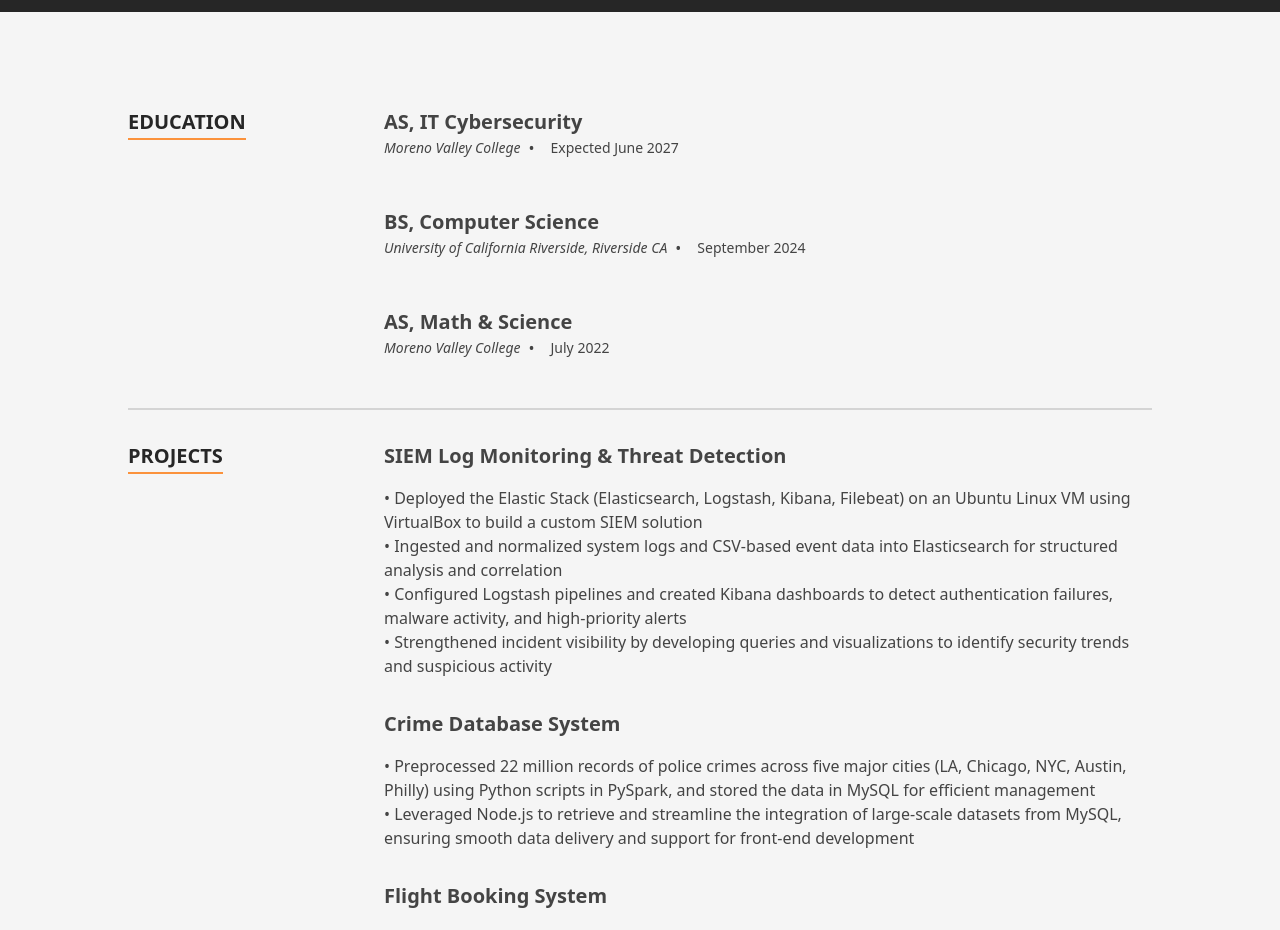
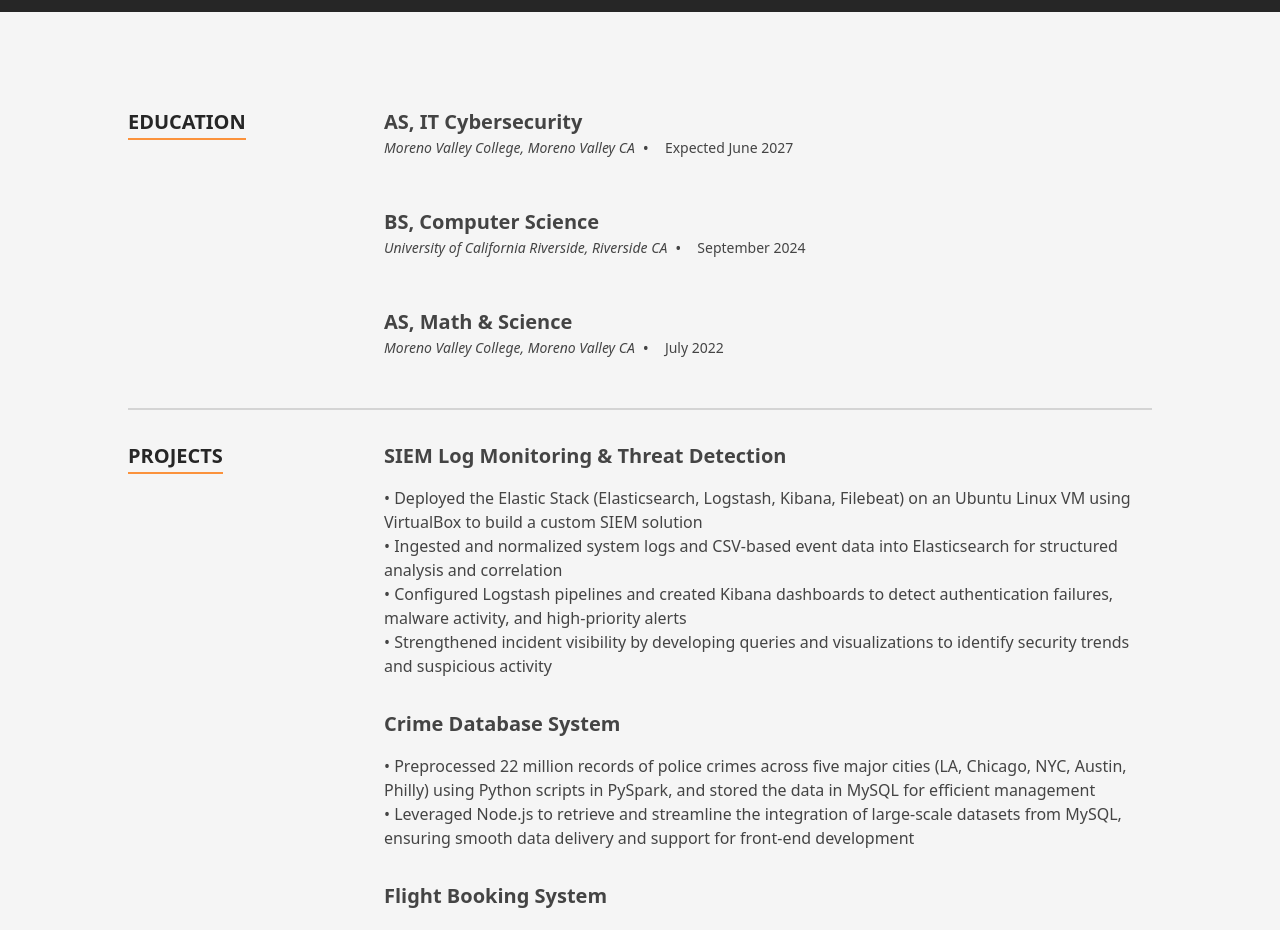
Before and after one commit to cr-droid/ResumeWeb, a Next.js app: page / in a window 1280 px wide. Shown: the part 1400-2330 px from the top of the page. Built offline with nearby package versions, Linux system fonts and the light colour scheme.

Commit message:
Updated location

```diff
--- a/src/data/data.tsx
+++ b/src/data/data.tsx
@@ -270,7 +270,7 @@ export const skills: SkillGroup[] = [
 export const education: TimelineItem[] = [
   {
     date: 'Expected June 2027',
-    location: 'Moreno Valley College',
+    location: 'Moreno Valley College, Moreno Valley CA',
     title: 'AS, IT Cybersecurity',
     content: <p></p>,
   },
@@ -282,7 +282,7 @@ export const education: TimelineItem[] = [
   },
   {
     date: 'July 2022',
-    location: 'Moreno Valley College',
+    location: 'Moreno Valley College, Moreno Valley CA',
     title: 'AS, Math & Science',
     content: <p></p>,
   },
```
